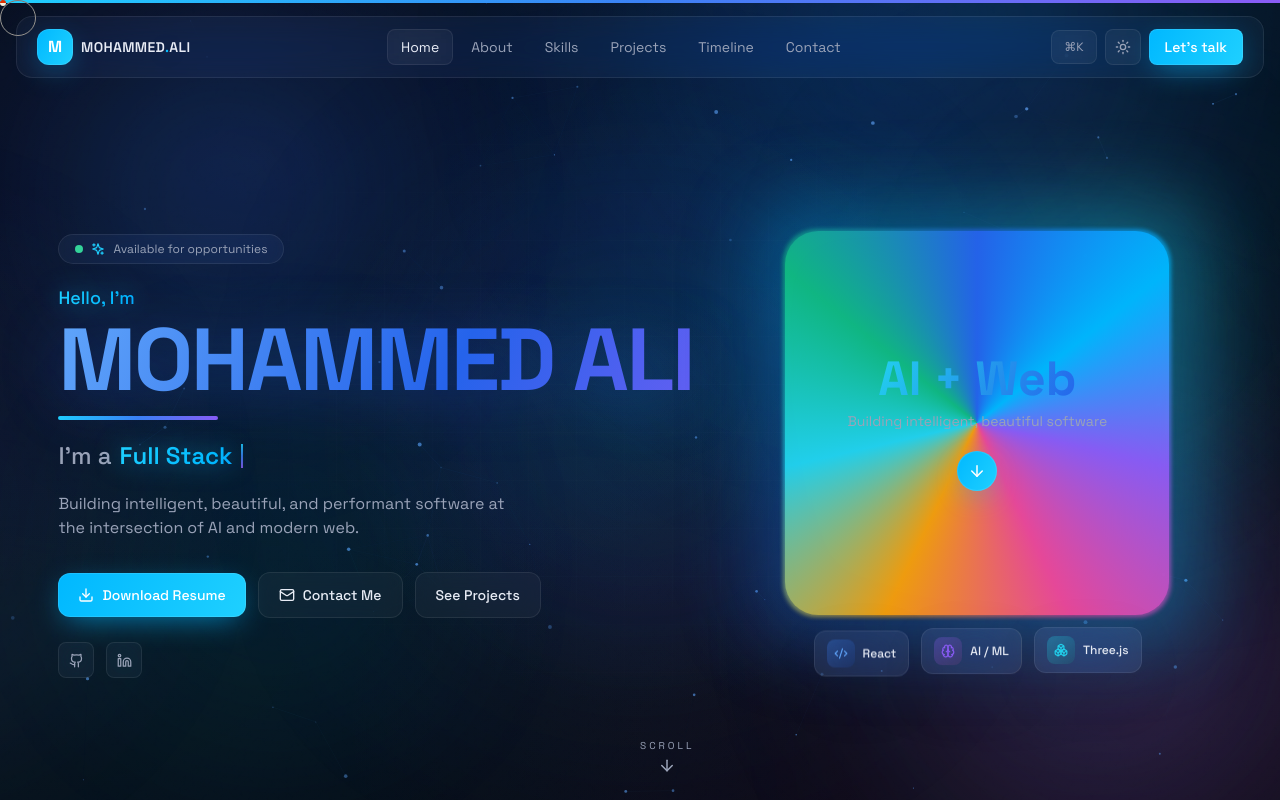
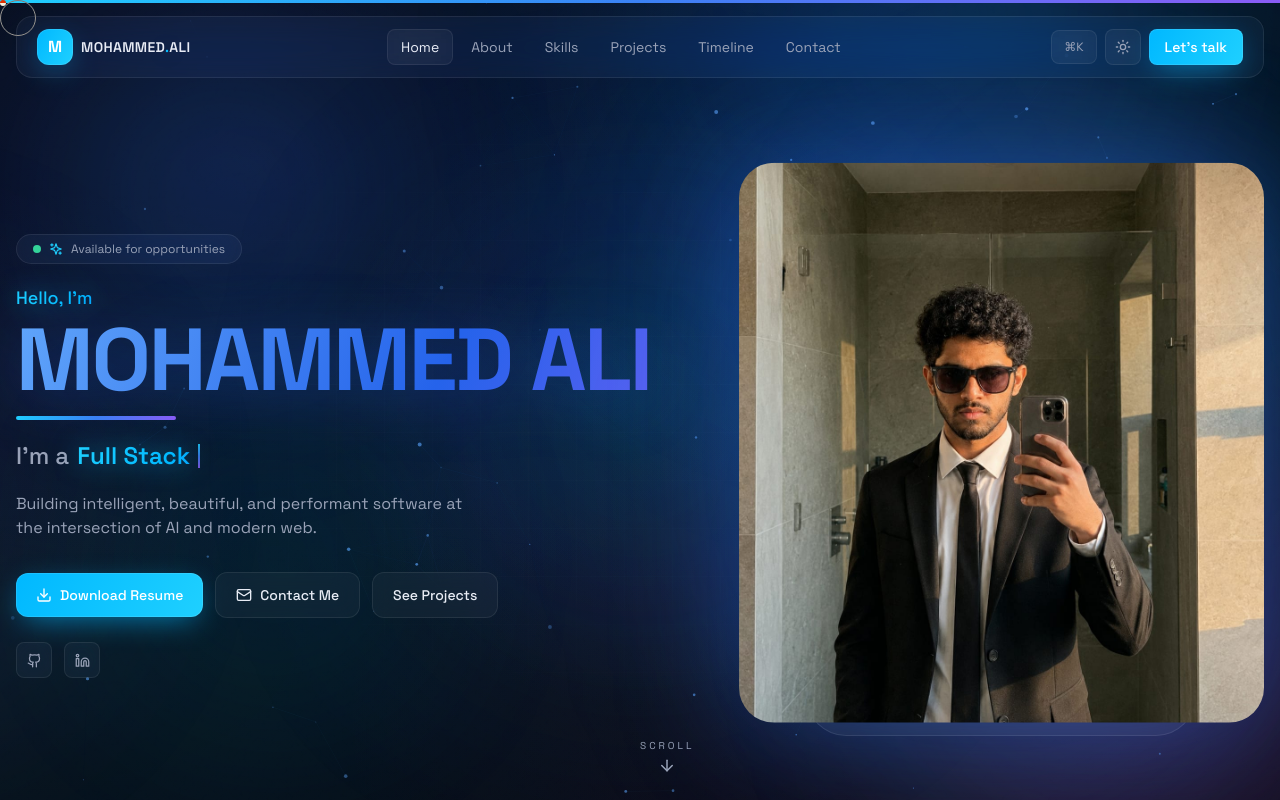
Before and after one commit to mohdalii/aliportfolio, a React (Vite) app: page / in a window 1280 px wide. Shown: the top 800 px of the page. Built offline with nearby package versions, Linux system fonts and the light colour scheme.

Commit message:
image added

```diff
--- a/src/components/sections/Hero.tsx
+++ b/src/components/sections/Hero.tsx
@@ -184,52 +184,66 @@ export function Hero() {
         </div>
 
         {/* Floating tech badges */}
+        {/* Hero Image */}
 <motion.div
-          initial={{ opacity: 0, scale: 0.9 }}
-          animate={{ opacity: 1, scale: 1 }}
+  initial={{ opacity: 0, x: 80 }}
+  animate={{ opacity: 1, x: 0 }}
   transition={{ duration: 0.8, delay: 0.3 }}
-          className="relative mx-auto flex w-full max-w-sm flex-col items-center justify-center gap-5"
+  className="relative mx-auto flex w-full items-center justify-center"
 >
-          <div className="relative grid aspect-square w-full place-items-center rounded-[2.4rem] glass-strong p-8">
-            <div className="absolute -inset-8 rounded-[2.4rem] bg-gradient-to-tr from-royal-600/45 via-electric-500/40 to-accent-cyan/45 blur-2xl animate-pulse-glow" />
-            <div className="conic-ring absolute -inset-[3px] rounded-[2.1rem] opacity-70 blur-[2px]" />
-            <div className="absolute -inset-[3px] rounded-[2.1rem] p-[2px]">
-              <div className="conic-ring h-full w-full rounded-[2.1rem] opacity-90" />
-            </div>
+  {/* Blue Glow */}
+  <div className="absolute h-[600px] w-[430px] rounded-full bg-gradient-to-br from-blue-500/30 via-cyan-400/20 to-purple-500/20 blur-[120px]" />
 
-            <div className="relative z-10 text-center">
-              <span className="gradient-text-cool text-5xl font-bold">AI + Web</span>
-              <p className="mt-2 text-sm text-muted">Building intelligent, beautiful software</p>
-              <button
-                onClick={() => scrollTo('#projects')}
-                className="mt-5 inline-flex h-10 w-10 items-center justify-center rounded-full btn-electric text-white transition hover:scale-110"
+  {/* Glass Background */}
+  <div className="absolute h-[560px] w-[390px] rounded-[40px] border border-white/10 bg-white/5 backdrop-blur-xl" />
+
+  {/* Floating Image */}
+  <motion.img
+    src="/ali.jpeg"
+    alt="Ali"
+    animate={{ y: [0, -15, 0] }}
+    transition={{
+      duration: 5,
+      repeat: Infinity,
+      ease: "easeInOut",
+    }}
+    whileHover={{
+      scale: 1.03,
+      rotateY: 8,
+      rotateX: -5,
+    }}
+    className="relative z-10 h-[560px] w-auto rounded-[35px] object-cover drop-shadow-[0_0_60px_rgba(37,99,235,0.45)]"
+    style={{ transformStyle: "preserve-3d" }}
+  />
+
+  {/* Floating Badge 1 */}
+  <motion.div
+    animate={{ y: [0, -8, 0] }}
+    transition={{ duration: 4, repeat: Infinity }}
+    className="absolute left-0 top-16 rounded-xl border border-cyan-500/30 bg-slate-900/70 px-4 py-2 backdrop-blur-xl"
   >
-                <ArrowDown size={18} />
-              </button>
-            </div>
-          </div>
+    <span className="text-cyan-400 font-semibold">⚛ React</span>
+  </motion.div>
 
-          <div className="flex flex-wrap items-center justify-center gap-3">
-            {FLOAT_BADGES.map((b) => (
+  {/* Floating Badge 2 */}
   <motion.div
-                key={b.label}
-                initial={{ opacity: 0, scale: 0.7 }}
-                animate={{ opacity: 1, scale: 1, y: [0, -8, 0] }}
-                transition={{
-                  opacity: { delay: b.delay + 0.8, duration: 0.5 },
-                  scale: { delay: b.delay + 0.8, duration: 0.5 },
-                  y: { duration: 4, repeat: Infinity, ease: 'easeInOut', delay: b.delay },
-                }}
-                className="flex items-center gap-2 rounded-xl glass-strong px-3 py-2 text-xs text-fg shadow-card"
+    animate={{ y: [0, 8, 0] }}
+    transition={{ duration: 5, repeat: Infinity }}
+    className="absolute right-0 top-36 rounded-xl border border-purple-500/30 bg-slate-900/70 px-4 py-2 backdrop-blur-xl"
   >
-                <span className={`grid h-7 w-7 place-items-center rounded-lg bg-gradient-to-br ${b.color} ${b.accent}`}>
-                  <b.icon size={14} />
-                </span>
-                <span className="font-medium">{b.label}</span>
+    <span className="text-purple-400 font-semibold">🤖 AI Developer</span>
   </motion.div>
-            ))}
-          </div>
+
+  {/* Floating Badge 3 */}
+  <motion.div
+    animate={{ y: [0, -10, 0] }}
+    transition={{ duration: 6, repeat: Infinity }}
+    className="absolute bottom-12 left-8 rounded-xl border border-blue-500/30 bg-slate-900/70 px-4 py-2 backdrop-blur-xl"
+  >
+    <span className="text-blue-400 font-semibold">🚀 MERN Stack</span>
   </motion.div>
+</motion.div>
+
       </div>
 
       <motion.button
```
Lines whose indentation alone changed are shown as unchanged.
